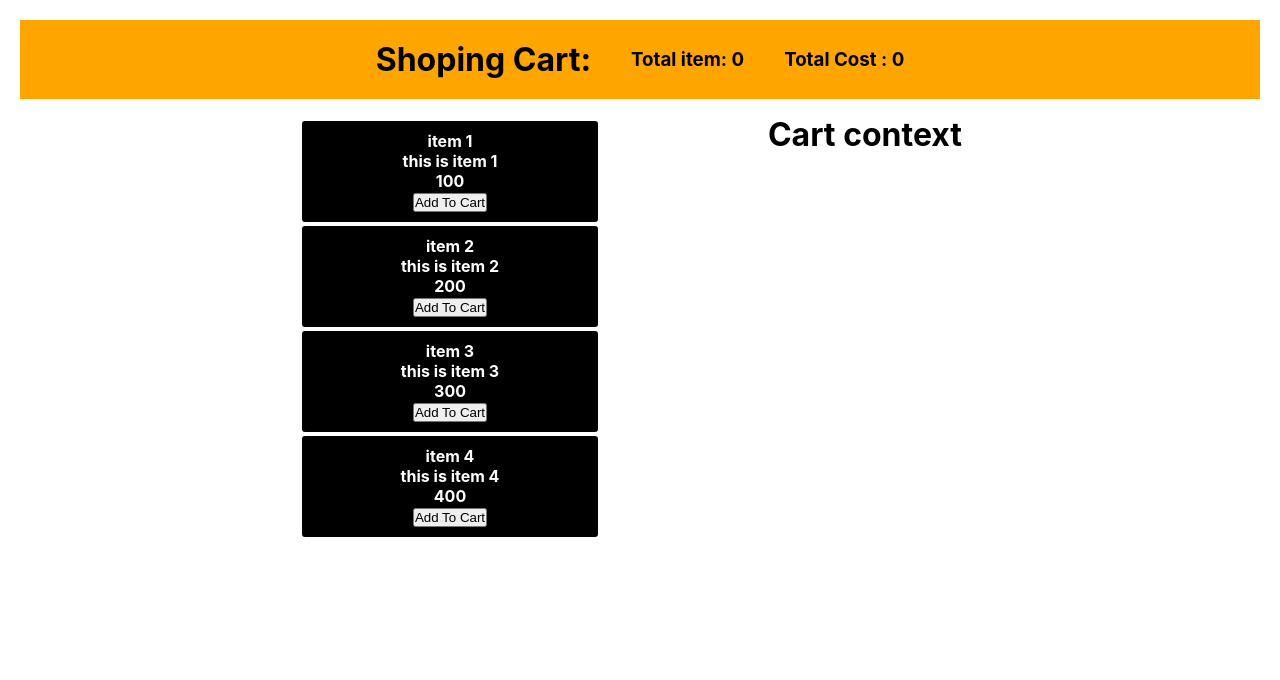
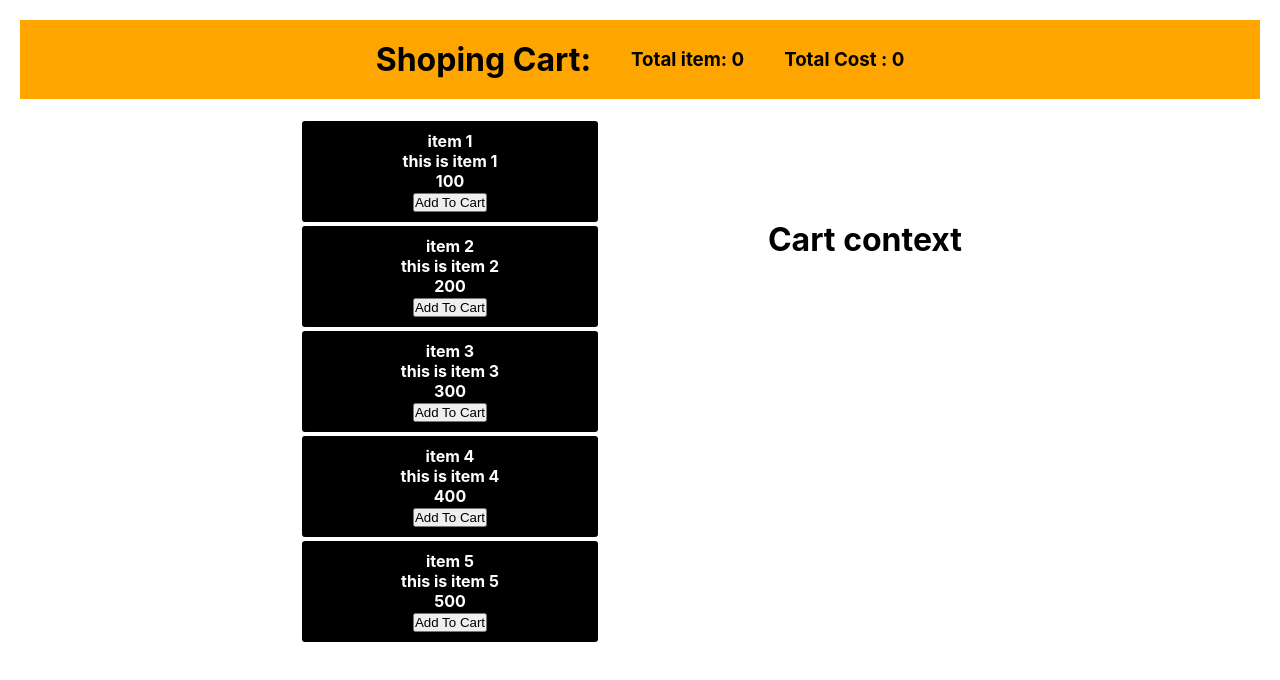
Before and after one commit to Vikashtomar/-React-Practice, a React (Create React App) app: page / in a window 1280 px wide. Shown: the top 680 px of the page. Built offline with nearby package versions, Linux system fonts and the light colour scheme.

Commit message:
update my cart

```diff
--- a/src/Components/practiceagain/Main.js
+++ b/src/Components/practiceagain/Main.js
@@ -11,7 +11,8 @@ import { globalData } from './App'
     {name:"item 1",des:"this is item 1", price: 100},
     {name:"item 2",des:"this is item 2", price: 200},
     {name:"item 3",des:"this is item 3", price: 300},
-    {name:"item 4",des:"this is item 4", price: 400}
+    {name:"item 4",des:"this is item 4", price: 400},
+    {name:"item 5",des:"this is item 5", price: 500}
 
 
 ]
```
